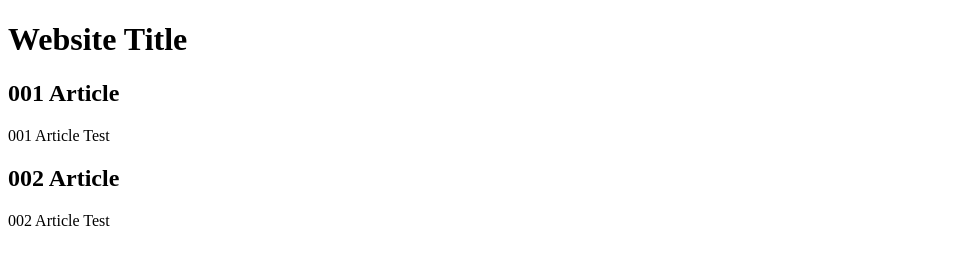
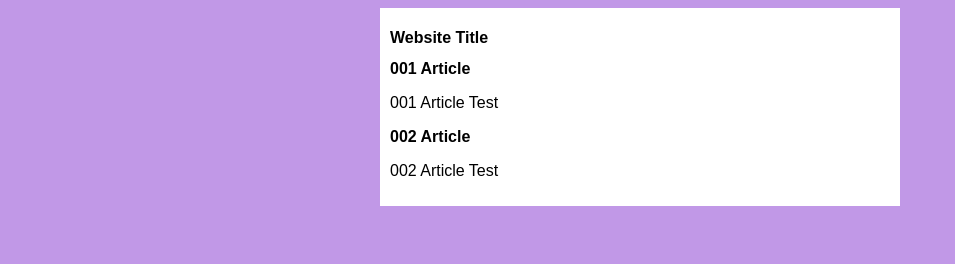
Before and after one commit to diogocf91/Website-Project, a plain HTML site: page index.html in a window 1280 px wide. Shown: the whole page, without its empty margins (0-955 px from the left). Drawn offline with Linux system fonts and the light colour scheme.

Commit message:
design started

```diff
--- a/index.html
+++ b/index.html
@@ -4,6 +4,7 @@
     <meta charset="UTF-8">
     <meta name="viewport" content="width=device-width, initial-scale=1.0">
     <title>Website Title</title>
+    <link rel="stylesheet" href="stiles/style.css">
 </head>
 <body>
      <main>
--- /dev/null
+++ b/stiles/style.css
@@ -0,0 +1,16 @@
+*{
+    font-family: Arial, Helvetica, sans-serif;
+    font-size: 16px;
+}
+
+body {
+    background-color: rgb(193, 152, 231);
+}
+
+main {
+    background-color: white;
+    width: 500px;
+    margin:auto;
+    padding: 10px;
+    box-shadow: 3px 3px 5px color(srgb rgb(87, 40, 40) green blue);
+}
```
